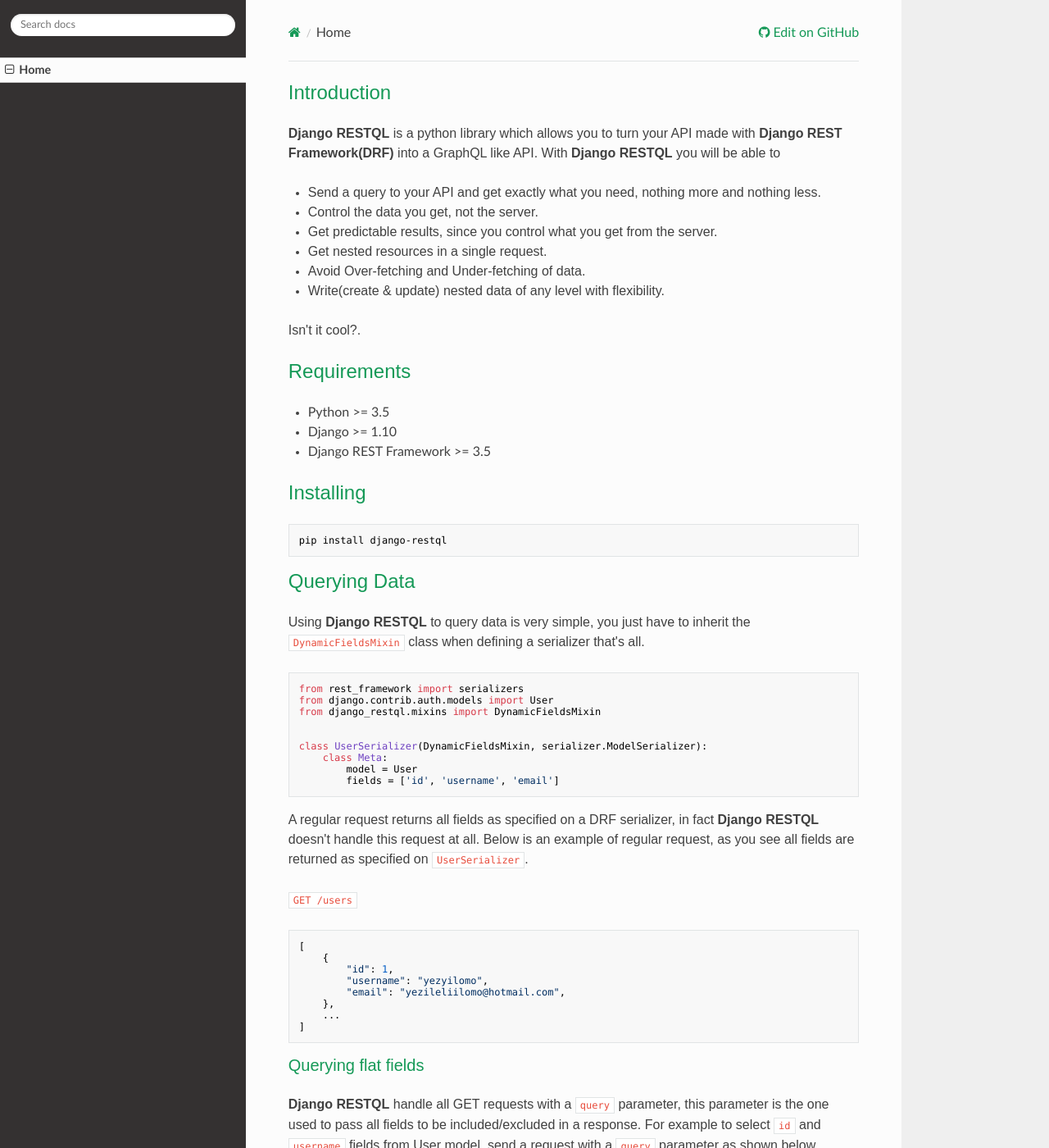
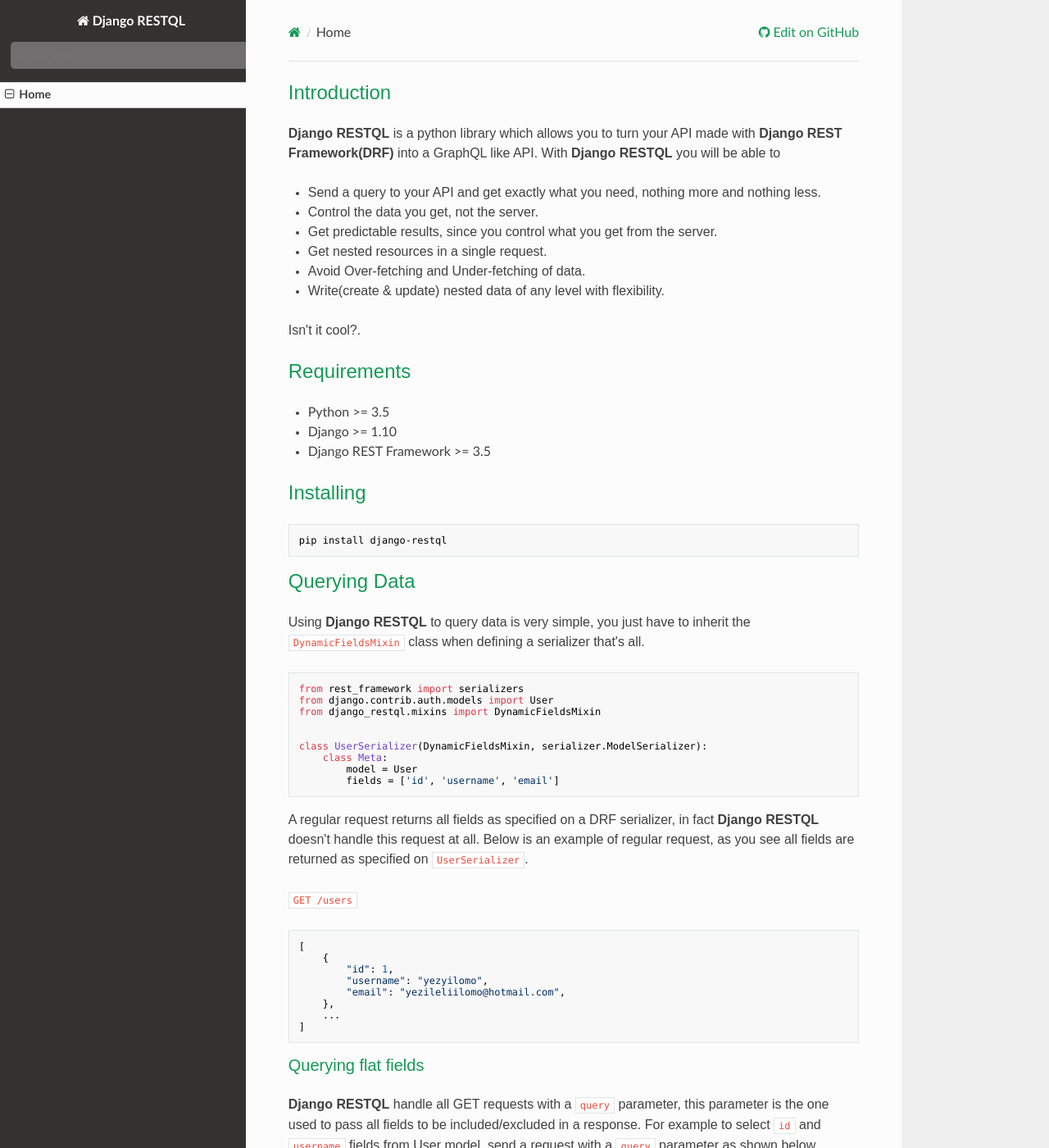
Before and after one commit to yezyilomo/django-restql, an MkDocs documentation site: the page built from docs/index.md, in a window 1280 px wide and 1400 px high. Shown: the whole window at 82% size. Built offline with MkDocs 1.6.1, drawn with Linux system fonts in a browser that asks for light colours; nearby versions of some CDN libraries.

Commit message:
:pencil:Update documentation

```diff
--- a/docs/extra.css
+++ b/docs/extra.css
@@ -40,18 +40,27 @@
 }
 
 .wy-nav-side {
-    height: calc(100% - 20px);
     overflow: hidden;
     position: fixed;
 }
 
 .wy-nav-side .wy-menu {
-    height: calc(100% - 70px);
+    height: calc(100% - 100px);
+    margin-top: 60px;
+    top: 40px;
+    position: relative;
     overflow: auto;
 }
 
 .wy-nav-top .fa-bars {
-    margin: 8px 0 0 0;
+    position: fixed;
+    bottom: 10px;
+    right: 1.5%;
+    border-width: 0;
+    border-radius: 50%;
+    padding: 9px 12px;
+    background-color: #343131;
+    box-shadow: 1px 1px 20px #343131;
 }
 
 .wy-nav-top, .wy-nav-side, .wy-side-nav-search {
@@ -62,8 +71,25 @@
     display: none;
 }
 
-.wy-side-nav-search, input[type=text] {
-    border-radius: 0;
+.wy-side-nav-search {
+    left: 0;
+    top: 0;
+    position: absolute;
+    width: 100%;
+    height: 100px;
+}
+
+.wy-side-nav-search input[type="text"] {
+    width: 100%;
     border-width: 0;
     border-color: white;
+    border-radius: 5px;
+    padding: 9px 0 9px 8px;
+    background-color: rgba(250, 250, 250, 0.3);
+    box-shadow: 0 0 0 #343131;
+    transition: background-color .3s;
 }
+
+.wy-side-nav-search input[type="text"]:focus {
+    background-color: white;
+}
```
